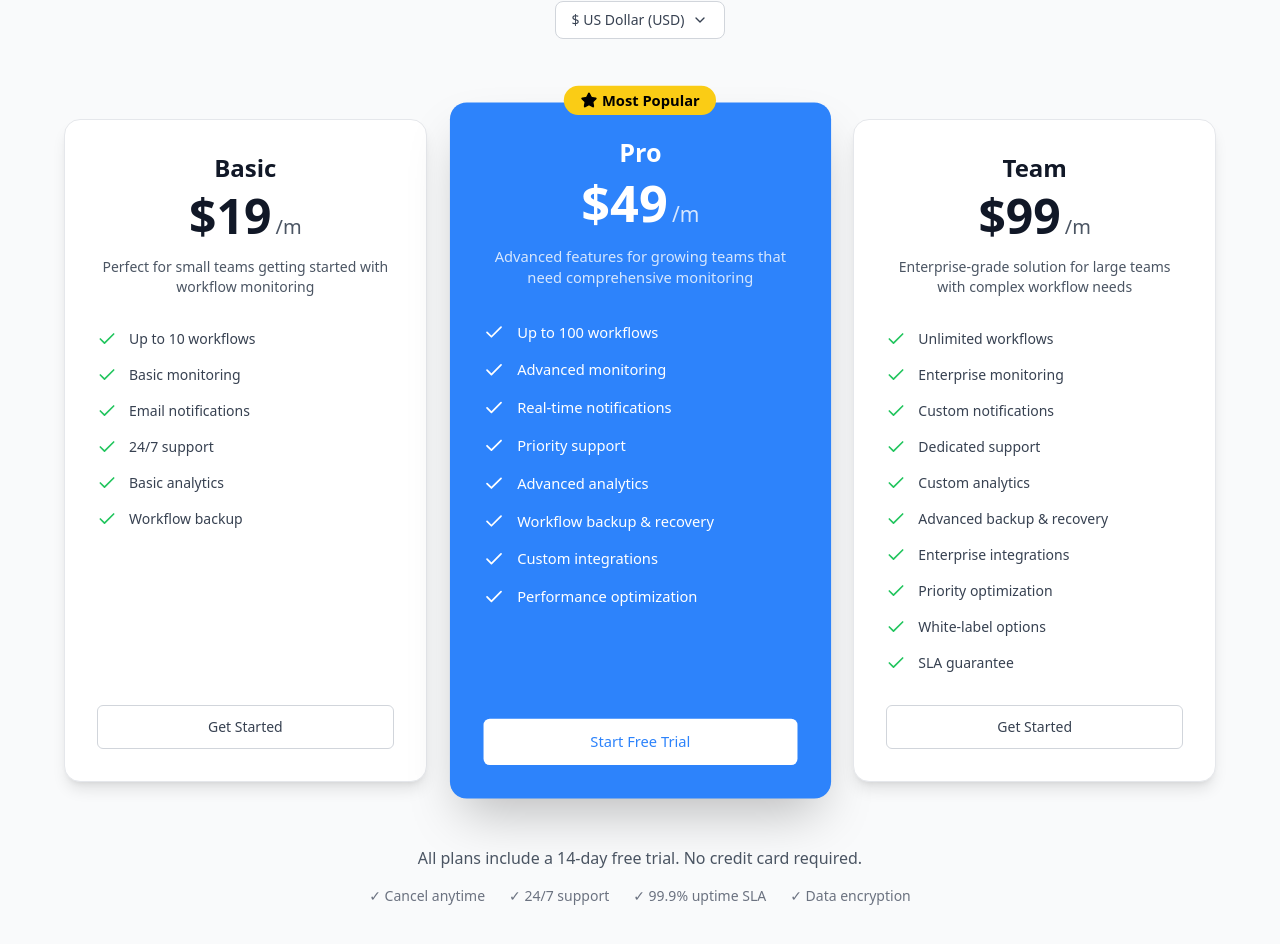
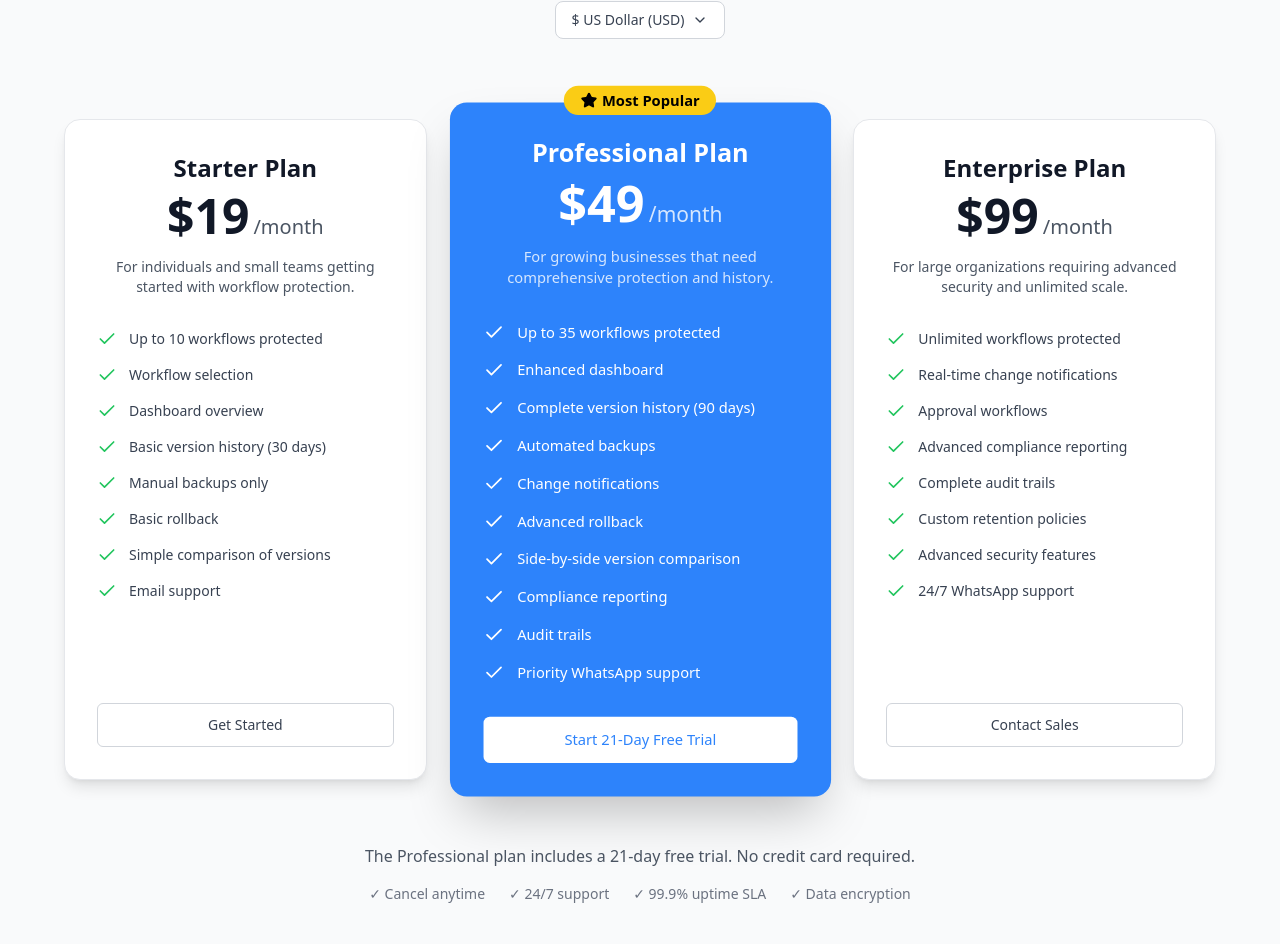
Before and after one commit to riishi101/landingpage_workflowguard, a React (Vite) app: page / in a window 1280 px wide. Shown: the part 4372-5316 px from the top of the page. Built offline with nearby package versions, Linux system fonts and the light colour scheme.

Commit message:
feat: Update pricing plans, favicon, and correct image paths

```diff
--- a/client/components/Pricing.tsx
+++ b/client/components/Pricing.tsx
@@ -47,62 +47,61 @@ export default function Pricing() {
   }, []);
   const plans = [
     {
-      name: "Basic",
+      name: "Starter Plan",
       usdPrice: 19,
-      period: "/m",
-      description:
-        "Perfect for small teams getting started with workflow monitoring",
+      period: "/month",
+      description: "For individuals and small teams getting started with workflow protection.",
       features: [
-        "Up to 10 workflows",
-        "Basic monitoring",
-        "Email notifications",
-        "24/7 support",
-        "Basic analytics",
-        "Workflow backup",
+        "Up to 10 workflows protected",
+        "Workflow selection",
+        "Dashboard overview",
+        "Basic version history (30 days)",
+        "Manual backups only",
+        "Basic rollback",
+        "Simple comparison of versions",
+        "Email support",
       ],
       buttonText: "Get Started",
       buttonVariant: "outline" as const,
       popular: false,
     },
     {
-      name: "Pro",
+      name: "Professional Plan",
       usdPrice: 49,
-      period: "/m",
-      description:
-        "Advanced features for growing teams that need comprehensive monitoring",
+      period: "/month",
+      description: "For growing businesses that need comprehensive protection and history.",
       features: [
-        "Up to 100 workflows",
-        "Advanced monitoring",
-        "Real-time notifications",
-        "Priority support",
-        "Advanced analytics",
-        "Workflow backup & recovery",
-        "Custom integrations",
-        "Performance optimization",
+        "Up to 35 workflows protected",
+        "Enhanced dashboard",
+        "Complete version history (90 days)",
+        "Automated backups",
+        "Change notifications",
+        "Advanced rollback",
+        "Side-by-side version comparison",
+        "Compliance reporting",
+        "Audit trails",
+        "Priority WhatsApp support",
       ],
-      buttonText: "Start Free Trial",
+      buttonText: "Start 21-Day Free Trial",
       buttonVariant: "default" as const,
       popular: true,
     },
     {
-      name: "Team",
+      name: "Enterprise Plan",
       usdPrice: 99,
-      period: "/m",
-      description:
-        "Enterprise-grade solution for large teams with complex workflow needs",
+      period: "/month",
+      description: "For large organizations requiring advanced security and unlimited scale.",
       features: [
-        "Unlimited workflows",
-        "Enterprise monitoring",
-        "Custom notifications",
-        "Dedicated support",
-        "Custom analytics",
-        "Advanced backup & recovery",
-        "Enterprise integrations",
-        "Priority optimization",
-        "White-label options",
-        "SLA guarantee",
+        "Unlimited workflows protected",
+        "Real-time change notifications",
+        "Approval workflows",
+        "Advanced compliance reporting",
+        "Complete audit trails",
+        "Custom retention policies",
+        "Advanced security features",
+        "24/7 WhatsApp support",
       ],
-      buttonText: "Get Started",
+      buttonText: "Contact Sales",
       buttonVariant: "outline" as const,
       popular: false,
     },
@@ -256,7 +255,7 @@ export default function Pricing() {
 
         <div className="text-center mt-16">
           <p className="text-gray-600 mb-4">
-            All plans include a 14-day free trial. No credit card required.
+            The Professional plan includes a 21-day free trial. No credit card required.
           </p>
           <div className="flex flex-wrap justify-center items-center gap-6 text-sm text-gray-500">
             <span>✓ Cancel anytime</span>
```
